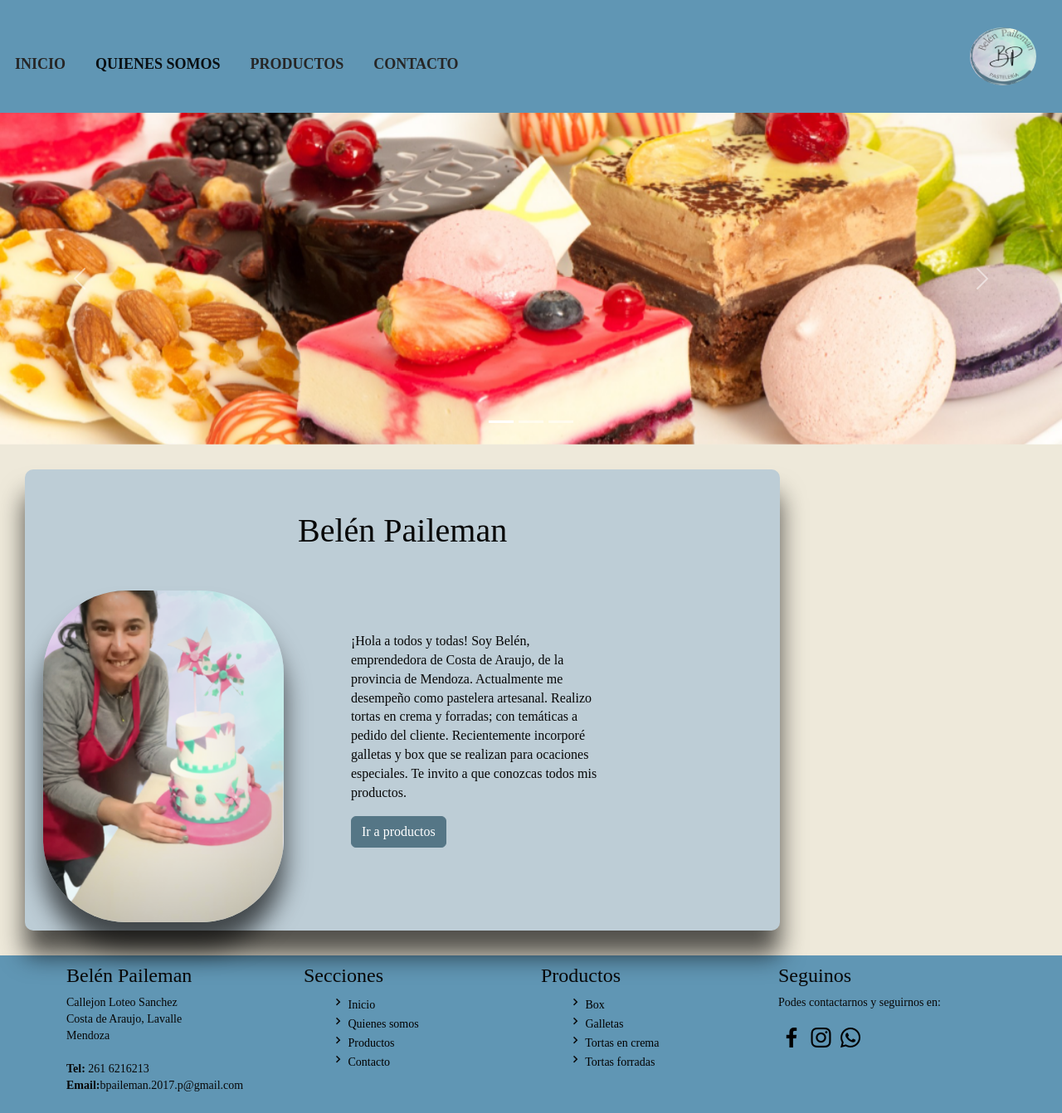
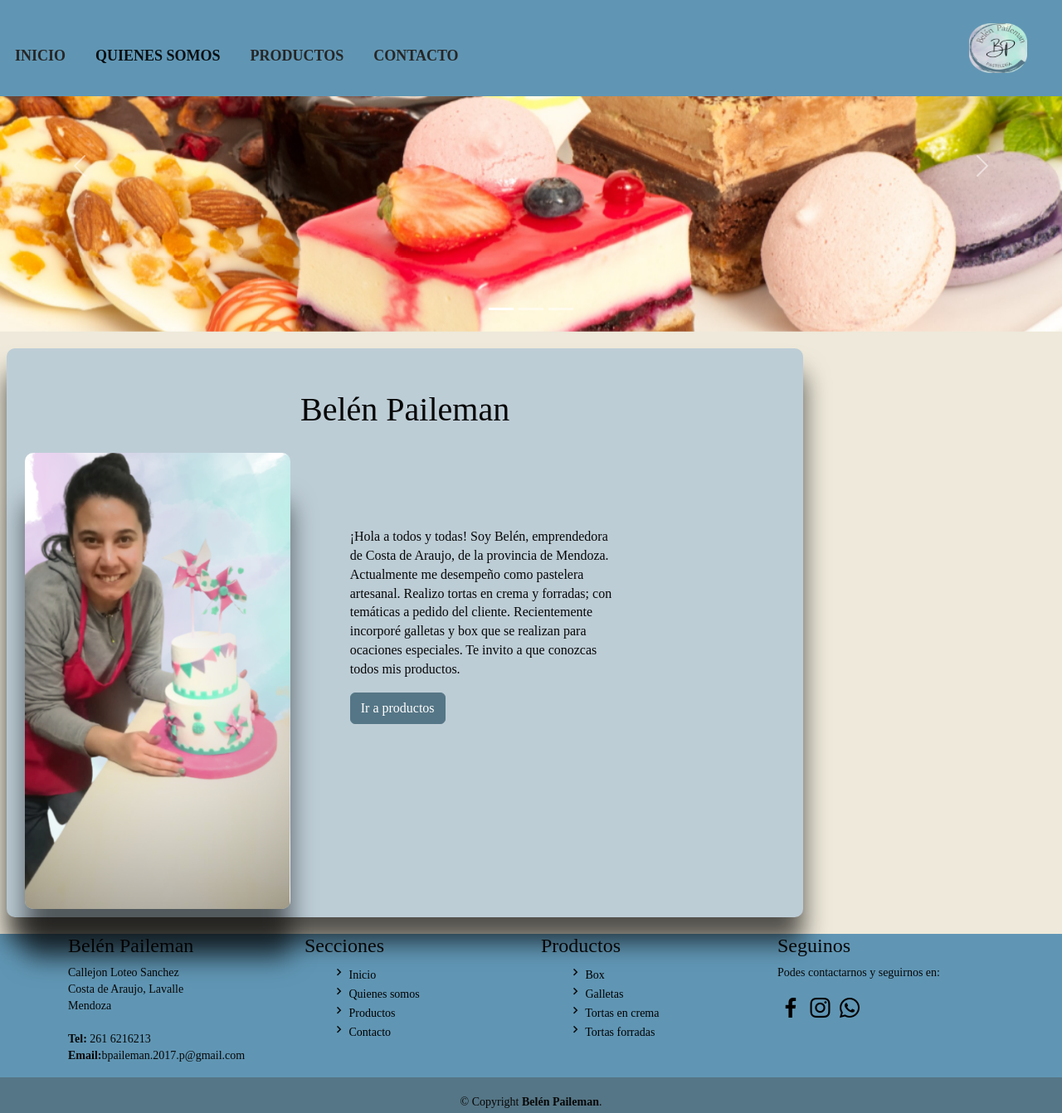
Before and after one commit to NestorLlanos/PF-Llanos, a website: page html/quienes somos.html in a window 1280 px wide. Shown: the top 1342 px of the page at 83% size. Drawn offline with nearby package versions, Linux system fonts and the light colour scheme; files whose address does not match are found by name; a web font is replaced by a local one.

Commit message:
agreganto stick a navbar

```diff
--- a/html/quienes somos.html
+++ b/html/quienes somos.html
@@ -16,7 +16,7 @@
   <body>
 
     <header>
-      <nav class="navbar navbar-expand-lg">
+      <nav class="navbar navbar-expand-lg fixed-top">
         <div class="container-fluid">
           <button class="navbar-toggler" type="button" data-bs-toggle="collapse" data-bs-target="#navbarSupportedContent" aria-controls="navbarSupportedContent" aria-expanded="false" aria-label="Toggle navigation">
             <span class="navbar-toggler-icon"></span>
--- a/scss/style.scss
+++ b/scss/style.scss
@@ -58,11 +58,9 @@ body {
     header{
 
         .logo {
-            display: flex;
-            width: 80px;
-            height: 80px;
-            border-radius: 48px;
-            margin: 5px 5px 5px 5px;
+
+            width: 70px;
+            height: 70px;
 
         }
 
@@ -75,18 +73,16 @@ body {
             }
         }
         .navbar {
+            background:$bg1;
+            .logo {
+                display: flex;
+                width: 70px;
+                height: 70px;
 
-            background:$bg1;
-
+            }
 
 
             ul{
-                /*position:absolute;
-
-                top: 50%;
-                left: 55%;
-                transform: translate(-5%, -50%);
-                padding: 0px 10px 0px 10px;*/
                 display: flex;
                 align-items:flex-start;
 
@@ -234,13 +230,13 @@ body {
         .sectionbelen{
             display: flex;
             text-align:left;
-            padding: 10px;
+            margin: 10px;
+
             .cardbelen{
 
                 padding: 10px;
                 background-color: $bg3;
                 border-radius: 20px;
-                margin: 10px;
                 font-family: "Lora";
                 src: url(./fonts/Lora/Lora-VariableFont_wght.ttf);
                 font-size: 16px;
@@ -249,22 +245,38 @@ body {
                     border-radius: 10px;
                 .centrado{
                     text-align: center;
-                    padding: 40px 0px 40px 0px;
+                    padding: 40px 0px 20px 0px;
 
                 }
                 .imgbel{
-                    width: 290px;
-                    height: 400px;
+                    width: 320px;
+                    height: 550px;
                     object-fit: cover;
-                    border-radius: 100px;
+                    border-radius: 10px;
                     box-shadow:
-                    rgba(black, 0.66) 0 30px 30px 0;
+                    rgba(black, 0.56) 0 60px 30px 0;
+                    transform: perspective(800px);
+                    transform-style: preserve-3d;
+
+                    &:hover {
+                        transition:
+                        0.6s $hoverEasing,
+                        box-shadow 2s $hoverEasing;
+                        box-shadow:
+                        rgba(white, 0.2) 0 0 40px 5px,
+                        rgba(white, 1) 0 0 0 1px,
+                        rgba(black, 0.66) 0 30px 60px 0,
+                        inset #080808 0 0 0 2px,
+                        inset white 0 0 0 6px;
+                    }
                 }
                 .parrafobel{
-                    padding-top:50px ;
-                    width: 300px;
-                    align-content: center;
+                    padding-top:90px ;
+                    width: 320px;
+                    align-items: center;
                     font-size: $medium;
+
+
                 }
             }
 
@@ -297,18 +309,17 @@ body {
     }
 
     .footer-top{
+
         background-color:$bg1;
         a:hover {
             font: bold;
               font-size:smaller;
               color: rgb(249, 252, 252);
             }
-        .container{
-            padding: 10px;
 
-        }
 
         .footer-links{
+
             i{
                 font-size:xx-large;
             }
```
Also changed, not shown: html/contacto.html (+30 -27 lines), html/productos.html (+1 -1 lines), index.html (+1 -2 lines), css/style.css, 1 other file.
